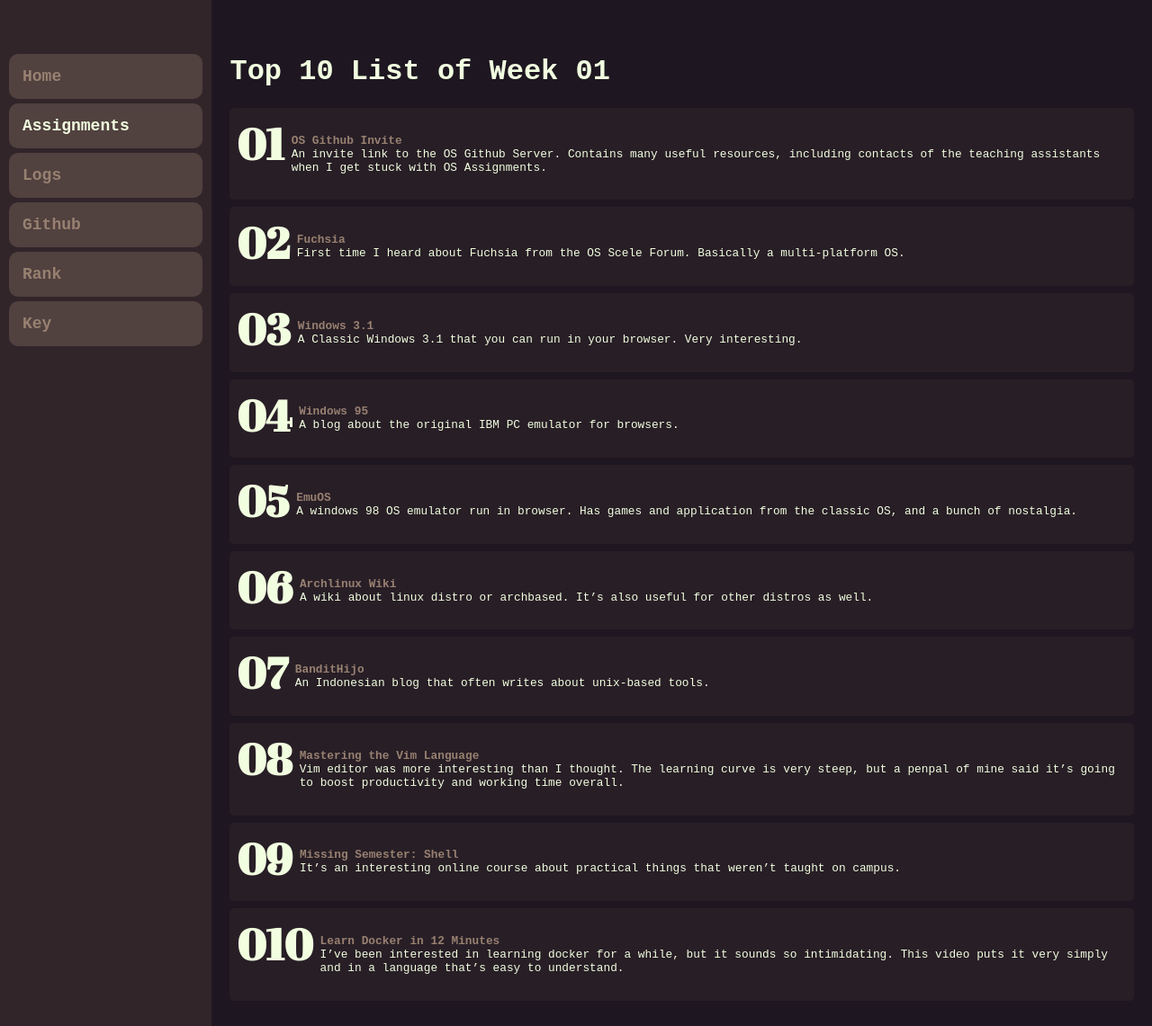
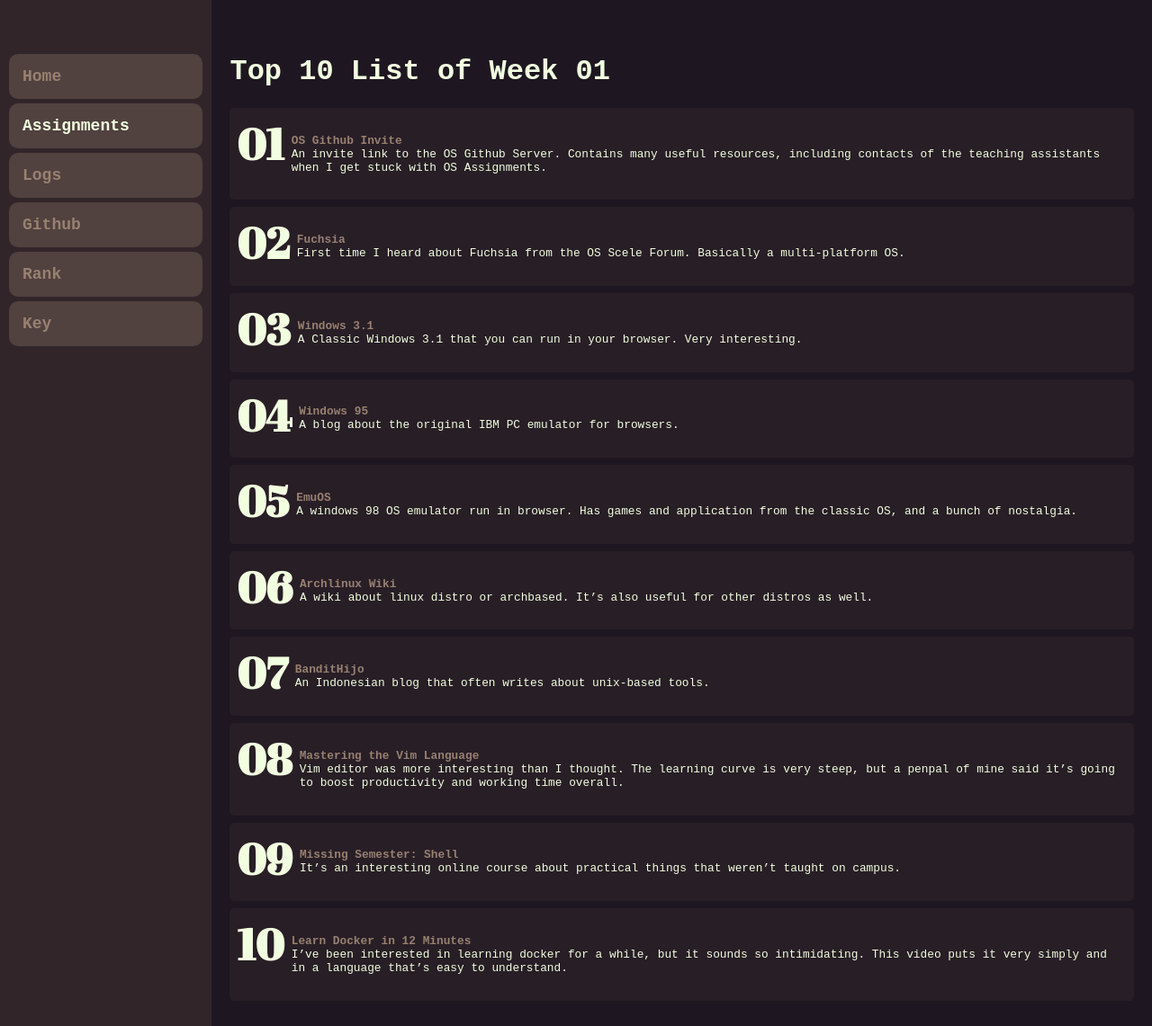
Before and after one commit to asfiowilma/os211, a Jekyll site: the page built from w01.md, in a window 1280 px wide. Shown: the whole page at 90% size. Built offline with Jekyll 4.4.1, drawn with Linux system fonts in a browser that asks for light colours.

Commit message:
OS211 asfiowilma

```diff
--- a/assets/css/style.css
+++ b/assets/css/style.css
@@ -40,7 +40,7 @@
   }
 
 ol li::before {
-    content: "0" counter(litha-counter);
+    content: counter(litha-counter, decimal-leading-zero);
     font-weight: bold;
     font-size: 3rem;
     margin-right: 0.5rem;
```
